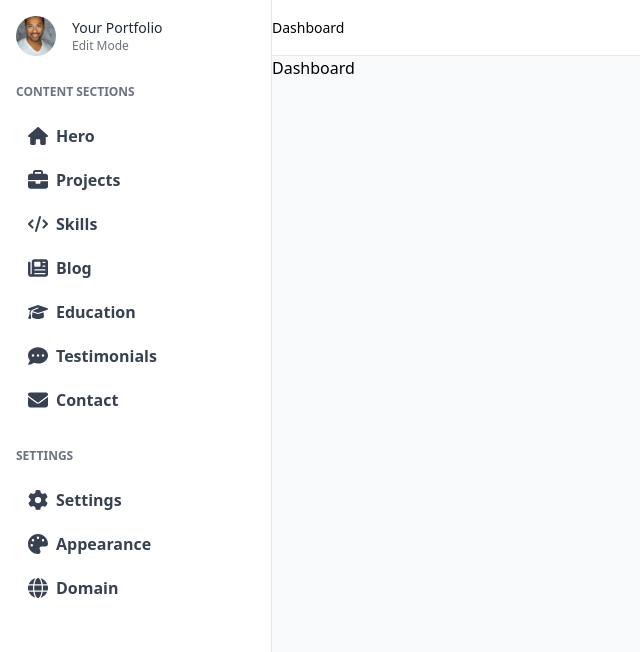
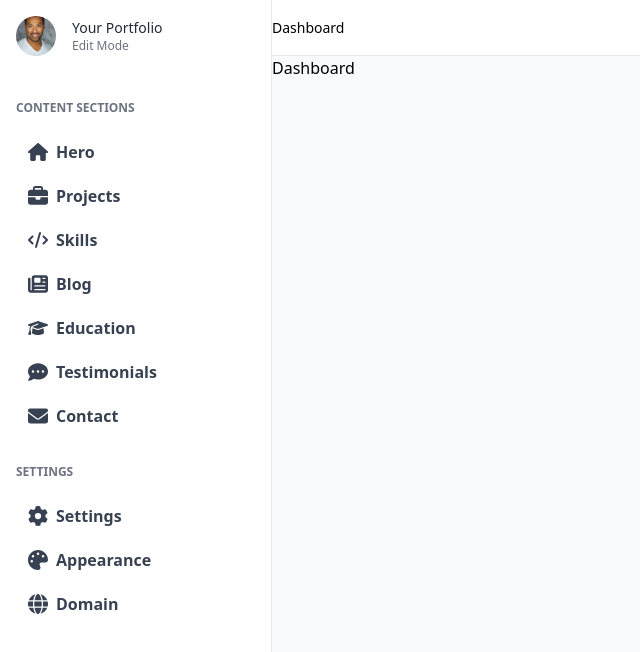
Before and after one commit to walihemat1/portfolify, a React (Vite) app in the folder client/: page /dashboard in a window 1280 px wide. Shown: the top 652 px of the page, without its empty margins (0-640 px from the left). Built offline with nearby package versions, Linux system fonts and the light colour scheme.

Commit message:
add scrollbar-hide to sidebar

```diff
--- a/client/package.json
+++ b/client/package.json
@@ -13,7 +13,9 @@
     "react": "^19.0.0",
     "react-dom": "^19.0.0",
     "react-icons": "^5.5.0",
-    "react-router-dom": "^7.5.1"
+    "react-router-dom": "^7.5.1",
+    "tailwind-scrollbar": "^4.0.2",
+    "tailwind-scrollbar-hide": "^2.0.0"
   },
   "devDependencies": {
     "@eslint/js": "^9.22.0",
--- a/client/src/components/Sidebar.jsx
+++ b/client/src/components/Sidebar.jsx
@@ -40,7 +40,7 @@ const home = {
 
 function Sidebar() {
   return (
-    <aside className="w-full h-full row-start-1 py-2 bg-white dark:bg-gray-900 border-e-[1px] border-light row-span-12 dark:border-border-dark md:px-4 md:py-4">
+    <aside className="w-full overflow-hidden h-full row-start-1 py-2 bg-white dark:bg-gray-900 border-e-[1px] border-light row-span-12 dark:border-border-dark md:px-4 md:py-4">
       <div className="flex items-center gap-4">
         <img
           src="/images/profile-img.jfif"
@@ -55,7 +55,7 @@ function Sidebar() {
         </div>
       </div>
 
-      <nav className="overflow-y-auto h-[95%]">
+      <nav className="overflow-y-auto h-[95%] scrollbar-hide mt-4">
         <Heading
           variant="h3"
           styles="uppercase mb-4 mt-7 dark:text-gray-400 text-gray-500"
--- a/client/tailwind.config.js
+++ b/client/tailwind.config.js
@@ -41,5 +41,5 @@ module.exports = {
       },
     },
   },
-  plugins: [],
+  plugins: [require("tailwind-scrollbar-hide")],
 };
```
Also changed, not shown: 1 other file (tests, documents, lock files or other folders).
